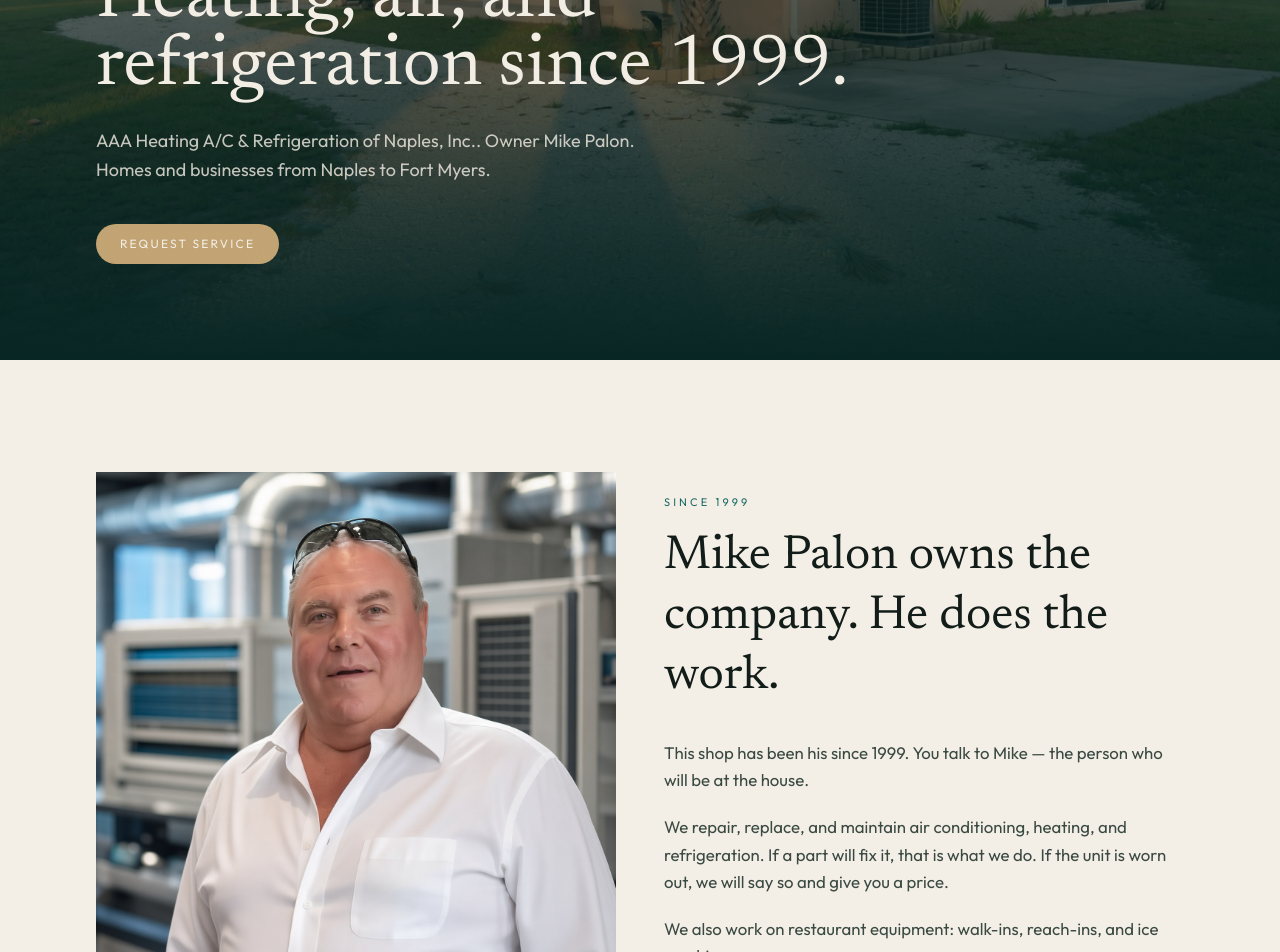
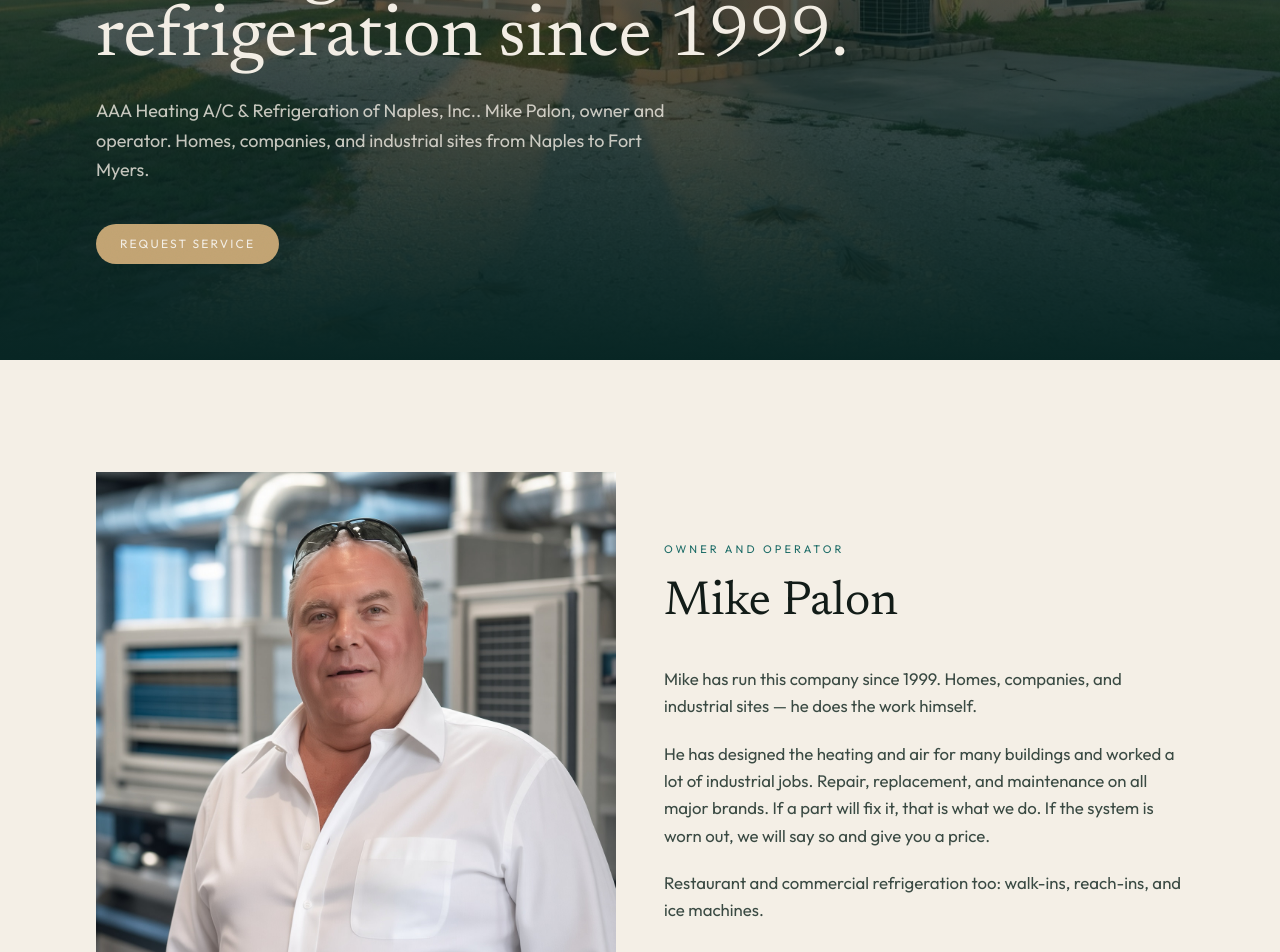
Before and after one commit to redwhitblack/aaahvacfl, a Next.js app: page / in a window 1280 px wide. Shown: the part 440-1392 px from the top of the page. Built offline with nearby package versions, Linux system fonts and the light colour scheme.

Commit message:
State commercial and industrial work, and owner-operator role
Mike Palon is owner and operator. Copy now covers homes, companies,
industrial sites, and building HVAC design — not just houses.

```diff
--- a/app/areas/page.tsx
+++ b/app/areas/page.tsx
@@ -28,9 +28,9 @@
       </div>
       <div className="mx-auto grid max-w-6xl gap-12 px-5 py-16 md:grid-cols-[1fr_1.2fr] md:px-8">
         <p className="text-ink-soft leading-relaxed">
-          Collier and Lee County — homes, condos, and businesses. If you are
-          close and not on this list, still write. If we cannot take the job,
-          we will say so.
+          Collier and Lee County — homes, companies, and industrial sites. If
+          you are close and not on this list, still write. If we cannot take
+          the job, we will say so.
         </p>
         <ul className="columns-2 gap-8 text-sm leading-8 md:columns-3">
           {areas.map((a) => (
--- a/app/contact/page.tsx
+++ b/app/contact/page.tsx
@@ -16,6 +16,8 @@
           <p className="mt-10 text-sm leading-7 text-ink-soft">
             {site.legalName}
             <br />
+            Homes, companies, and industrial sites
+            <br />
             Naples, Fort Myers, and nearby
           </p>
           <p className="mt-8 max-w-sm text-sm text-ink-soft">
--- a/app/mike/page.tsx
+++ b/app/mike/page.tsx
@@ -4,7 +4,7 @@
 
 export const metadata: Metadata = {
   title: "Mike Palon",
-  description: `${site.owner} — heating, air, and refrigeration in Naples and Fort Myers since ${site.founded}.`,
+  description: `${site.owner}, owner and operator — homes, companies, and industrial HVAC in Naples and Fort Myers since ${site.founded}.`,
 };
 
 export default function MikePage() {
@@ -12,13 +12,14 @@
     <div className="pt-28">
       <header className="mx-auto max-w-6xl px-5 md:px-8">
         <p className="text-[11px] tracking-[0.28em] uppercase text-water">
-          About
+          Owner and operator
         </p>
         <h1 className="serif mt-4 max-w-3xl text-5xl leading-tight md:text-7xl">
           Mike Palon
         </h1>
         <p className="mt-6 max-w-2xl text-lg text-ink-soft">
-          Heating, air, and refrigeration since {site.founded}.
+          Homes, companies, and industrial sites. Heating, air, and
+          refrigeration since {site.founded}.
         </p>
       </header>
 
@@ -26,7 +27,7 @@
         <div className="relative aspect-square overflow-hidden bg-paper-2">
           <Image
             src="/media/mike-palon.jpg"
-            alt="Mike Palon, owner of AAA HVAC"
+            alt="Mike Palon, owner and operator of AAA HVAC"
             fill
             className="object-cover object-top"
             sizes="(min-width: 768px) 50vw, 100vw"
@@ -35,13 +36,14 @@
         </div>
         <div className="space-y-5 text-[1.05rem] leading-relaxed text-ink-soft">
           <p>
-            Mike Palon has been doing this work since {site.founded}. Diagnosis,
-            repair, installation, and maintenance — homes and businesses — on
-            all major brands.
+            Mike Palon has run this company since {site.founded}. Diagnosis,
+            repair, installation, and maintenance on all major brands — houses,
+            companies, and industrial sites.
           </p>
           <p>
-            He finds the problem first, then does that job. No extras you did
-            not ask for.
+            He has designed the heating and air for many buildings and worked
+            a lot of industrial jobs. He finds the problem first, then does
+            that job. No extras you did not ask for.
           </p>
           <p>
             You get a clear explanation and parts that belong on the job. He
@@ -69,9 +71,9 @@
             </div>
             <div>
               <dt className="text-[11px] tracking-[0.18em] uppercase text-water">
-                Area
+                Work
               </dt>
-              <dd className="mt-1">Naples and Fort Myers</dd>
+              <dd className="mt-1">Residential · Commercial · Industrial</dd>
             </div>
           </dl>
         </div>
--- a/app/page.tsx
+++ b/app/page.tsx
@@ -22,8 +22,8 @@
             Heating, air, and refrigeration since {site.founded}.
           </h1>
           <p className="mt-6 max-w-xl text-base leading-relaxed text-paper/80 md:text-lg">
-            {site.legalName}. Owner {site.owner}. Homes and businesses from
-            Naples to Fort Myers.
+            {site.legalName}. {site.owner}, owner and operator. Homes,
+            companies, and industrial sites from Naples to Fort Myers.
           </p>
           <div className="mt-10">
             <Link
@@ -40,7 +40,7 @@
         <div className="relative aspect-square overflow-hidden bg-paper-2">
           <Image
             src="/media/mike-palon.jpg"
-            alt="Mike Palon, owner of AAA HVAC"
+            alt="Mike Palon, owner and operator of AAA HVAC"
             fill
             className="object-cover object-top"
             sizes="(min-width: 768px) 50vw, 100vw"
@@ -48,24 +48,26 @@
         </div>
         <div>
           <p className="text-[11px] tracking-[0.28em] uppercase text-water">
-            Since {site.founded}
+            Owner and operator
           </p>
           <h2 className="serif mt-4 text-4xl leading-tight md:text-5xl">
-            Mike Palon owns the company. He does the work.
+            Mike Palon
           </h2>
           <div className="mt-8 space-y-5 text-[1.05rem] leading-relaxed text-ink-soft">
             <p>
-              This shop has been his since {site.founded}. You talk to Mike —
-              the person who will be at the house.
+              Mike has run this company since {site.founded}. Homes, companies,
+              and industrial sites — he does the work himself.
             </p>
             <p>
-              We repair, replace, and maintain air conditioning, heating, and
-              refrigeration. If a part will fix it, that is what we do. If the
-              unit is worn out, we will say so and give you a price.
+              He has designed the heating and air for many buildings and
+              worked a lot of industrial jobs. Repair, replacement, and
+              maintenance on all major brands. If a part will fix it, that is
+              what we do. If the system is worn out, we will say so and give
+              you a price.
             </p>
             <p>
-              We also work on restaurant equipment: walk-ins, reach-ins, and
-              ice machines.
+              Restaurant and commercial refrigeration too: walk-ins,
+              reach-ins, and ice machines.
             </p>
           </div>
         </div>
@@ -139,13 +141,14 @@
         </h2>
         <div className="mt-10 grid gap-8 text-sm leading-relaxed text-ink-soft md:grid-cols-2">
           <p>
-            Heating, air conditioning, and refrigeration — repair, replacement,
-            and maintenance on all major brands. Heat pumps, split systems,
+            Residential, commercial, and industrial. Heating, air
+            conditioning, and refrigeration — repair, replacement, and
+            maintenance on all major brands. Heat pumps, split systems,
             package units, mini-splits, walk-in coolers, and ice machines.
           </p>
           <p>
             He keeps the job site clean, explains what he found, and stands
-            behind the work. New equipment is sized for the house, not sold
+            behind the work. New equipment is sized for the building, not sold
             oversized.
           </p>
         </div>
@@ -162,8 +165,8 @@
           <div>
             <h2 className="serif text-4xl">Need the air fixed?</h2>
             <p className="mt-4 max-w-lg text-sm leading-relaxed text-ink-soft">
-              Naples, Fort Myers, and nearby. Tell us what is going on and we
-              will get back to you.
+              Homes, companies, and industrial sites in Naples, Fort Myers,
+              and nearby. Tell us what is going on and we will get back to you.
             </p>
           </div>
           <div className="flex flex-col justify-center">
--- a/app/services/page.tsx
+++ b/app/services/page.tsx
@@ -19,8 +19,8 @@
           Heating, air, and refrigeration
         </h1>
         <p className="mt-6 max-w-xl text-ink-soft">
-          We work on the equipment already in the house or the kitchen, all
-          major brands.
+          Houses, companies, restaurants, and industrial sites. We work on the
+          equipment already in place, all major brands.
         </p>
       </header>
 
--- a/components/Footer.tsx
+++ b/components/Footer.tsx
@@ -9,7 +9,8 @@
         <div>
           <Logo light />
           <p className="mt-5 max-w-xs text-sm leading-relaxed text-paper/70">
-            {site.legalName}. Owner {site.owner}. Southwest Florida since{" "}
+            {site.legalName}. {site.owner}, owner and operator. Homes,
+            companies, and industrial work in Southwest Florida since{" "}
             {site.founded}.
           </p>
         </div>
--- a/components/JsonLd.tsx
+++ b/components/JsonLd.tsx
@@ -10,6 +10,7 @@
     founder: {
       "@type": "Person",
       name: site.owner,
+      jobTitle: "Owner and operator",
       image: `${site.url}/media/mike-palon.jpg`,
     },
     image: `${site.url}/media/mike-palon.jpg`,
--- a/lib/site.ts
+++ b/lib/site.ts
@@ -11,7 +11,7 @@
   city: "Naples",
   state: "FL",
   description:
-    "Heating, air conditioning, and refrigeration in Naples and Fort Myers. Owner Mike Palon. In business since 1999.",
+    "Heating, air, and refrigeration for homes, companies, and industrial sites in Naples and Fort Myers. Mike Palon, owner and operator. Since 1999.",
 } as const;
 
 export const telHref = site.phoneReady ? `tel:+1${site.phone}` : "/contact";
@@ -52,8 +52,8 @@
   {
     slug: "install",
     title: "Replacement & install",
-    lead: "When a repair is no longer worth it, we put in a system that fits the house and this heat.",
-    body: "Air conditioners down here run most of the year. Heat, humidity, and salt air wear them out. We replace what needs replacing and will not sell you a bigger unit than the house needs.",
+    lead: "When a repair is no longer worth it, we put in a system that fits the building and this heat.",
+    body: "Air conditioners down here run most of the year. Heat, humidity, and salt air wear them out. We replace what needs replacing and will not sell you a bigger unit than the job needs.",
     image: "/media/hero-home.jpg",
     alt: "Southwest Florida home with an outdoor air conditioner",
   },
```
